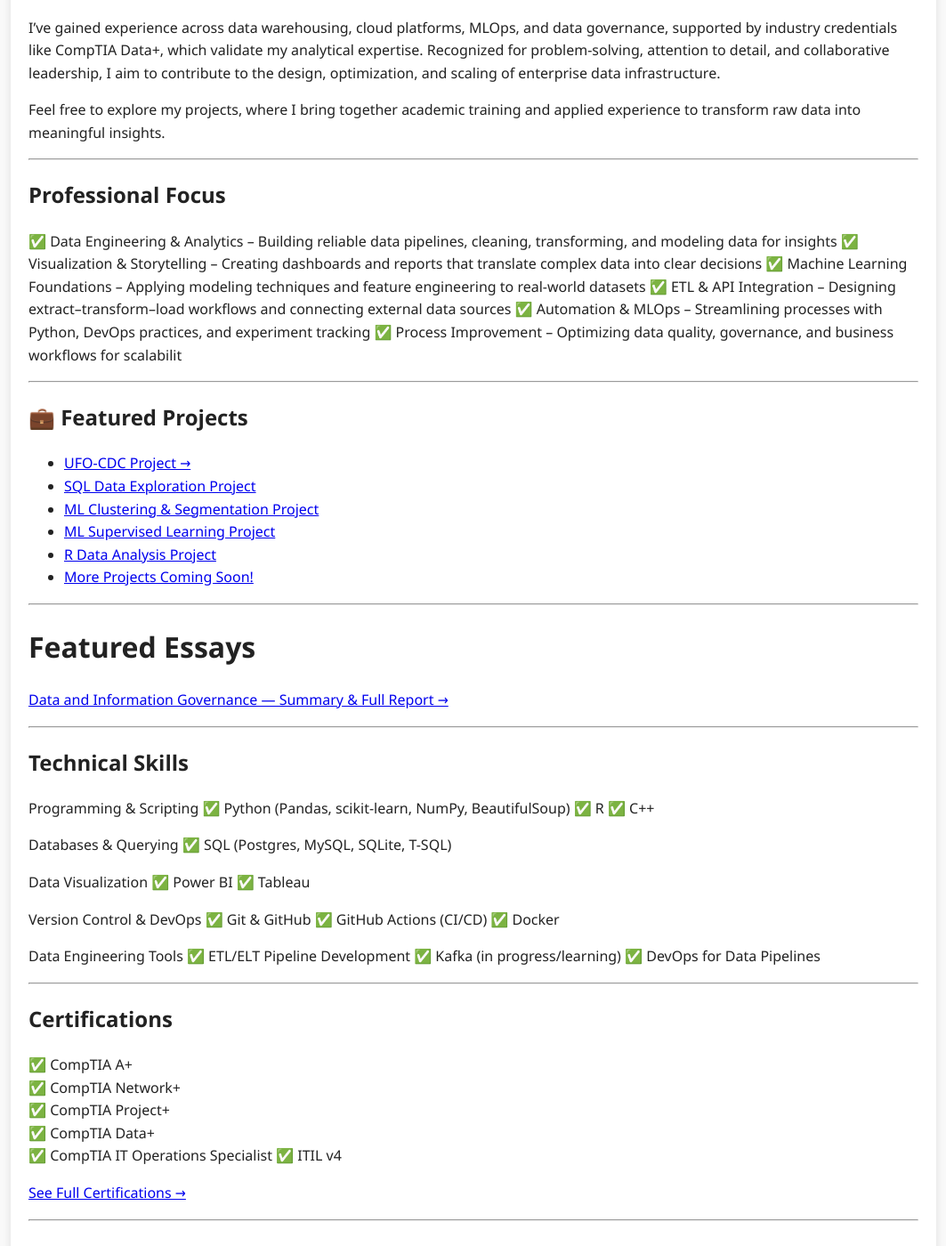
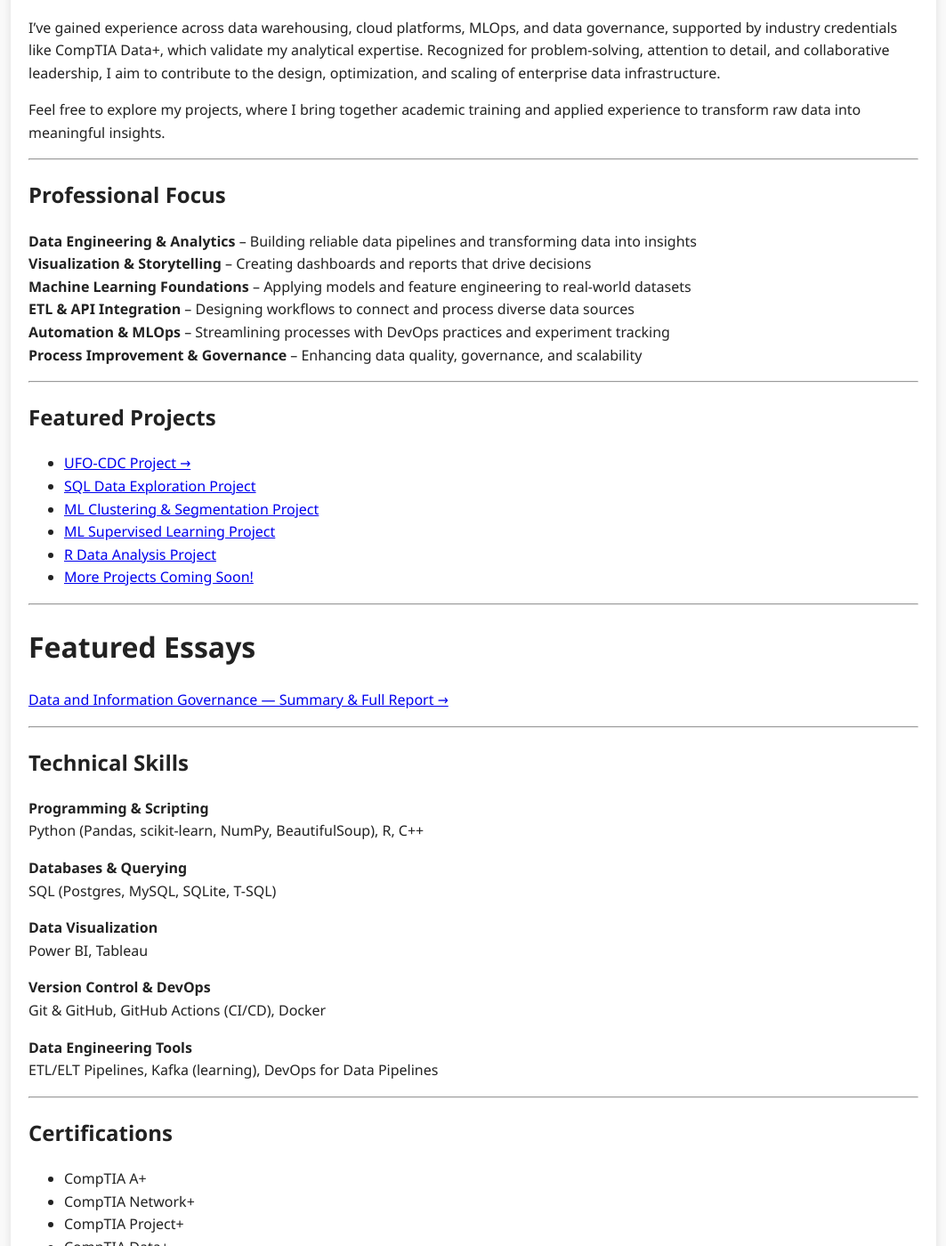
Before and after one commit to DantyDCook/portfolio, a Jekyll site: the page built from _pages/index.md, in a window 1280 px wide and 1400 px high, scrolled down 346 px. Shown: the whole window at 89% size, without its empty margins (108-1171 px from the left). Built offline with Jekyll 4.4.1, drawn with Linux system fonts in a browser that asks for light colours; some of the changed text lies outside the part shown.

Commit message:
updates to index md file

```diff
--- a/_pages/index.md
+++ b/_pages/index.md
@@ -16,16 +16,16 @@
 
 ## Professional Focus
 
-✅ Data Engineering & Analytics – Building reliable data pipelines, cleaning, transforming, and modeling data for insights
-✅ Visualization & Storytelling – Creating dashboards and reports that translate complex data into clear decisions
-✅ Machine Learning Foundations – Applying modeling techniques and feature engineering to real-world datasets
-✅ ETL & API Integration – Designing extract–transform–load workflows and connecting external data sources
-✅ Automation & MLOps – Streamlining processes with Python, DevOps practices, and experiment tracking
-✅ Process Improvement – Optimizing data quality, governance, and business workflows for scalabilit
+**Data Engineering & Analytics** – Building reliable data pipelines and transforming data into insights
+**Visualization & Storytelling** – Creating dashboards and reports that drive decisions
+**Machine Learning Foundations** – Applying models and feature engineering to real-world datasets
+**ETL & API Integration** – Designing workflows to connect and process diverse data sources
+**Automation & MLOps** – Streamlining processes with DevOps practices and experiment tracking
+**Process Improvement & Governance** – Enhancing data quality, governance, and scalability
 
 ---
 
-## 💼 Featured Projects
+## Featured Projects
 
 - [UFO-CDC Project →]({{ '/projects/ufo-cdc/' | relative_url }})
 - [SQL Data Exploration Project]({{ '/projects/sql-project/' | relative_url }})
@@ -45,38 +45,31 @@
 
 ## Technical Skills
 
-Programming & Scripting
-✅ Python (Pandas, scikit-learn, NumPy, BeautifulSoup)
-✅ R
-✅ C++
+**Programming & Scripting**
+Python (Pandas, scikit-learn, NumPy, BeautifulSoup), R, C++
 
-Databases & Querying
-✅ SQL (Postgres, MySQL, SQLite, T-SQL)
+**Databases & Querying**
+SQL (Postgres, MySQL, SQLite, T-SQL)
 
-Data Visualization
-✅ Power BI
-✅ Tableau
+**Data Visualization**
+Power BI, Tableau
 
-Version Control & DevOps
-✅ Git & GitHub
-✅ GitHub Actions (CI/CD)
-✅ Docker
+**Version Control & DevOps**
+Git & GitHub, GitHub Actions (CI/CD), Docker
 
-Data Engineering Tools
-✅ ETL/ELT Pipeline Development
-✅ Kafka (in progress/learning)
-✅ DevOps for Data Pipelines
+**Data Engineering Tools**
+ETL/ELT Pipelines, Kafka (learning), DevOps for Data Pipelines
 
 ---
 
 ## Certifications
 
-✅ CompTIA A+
-✅ CompTIA Network+
-✅ CompTIA Project+
-✅ CompTIA Data+
-✅ CompTIA IT Operations Specialist
-✅ ITIL v4
+- CompTIA A+
+- CompTIA Network+
+- CompTIA Project+
+- CompTIA Data+
+- CompTIA IT Operations Specialist (CIOS)
+- ITIL v4
 
 [See Full Certifications →](/certifications)
 
@@ -84,8 +77,8 @@
 
 ## Education
 
-✅ B.S. Data Analytics (WGU - In Progress)
-✅ A.A.B.A Information Systems (AIU)
+- B.S. Data Analytics (WGU - In Progress)
+- A.A.B.A Information Systems (AIU)
 
 ---
 
@@ -94,13 +87,13 @@
 ---
 -->
 
-## 🏷️ Explore by Tags
+## Explore by Tags
 
 [Explore Tags →](/tags)
 
 ---
 
-## 📄 Learn More
+## Learn More
 
 - [Résumé]({{ '/resume' | relative_url }})
 - [About Me]({{ '/about' | relative_url }})
@@ -110,7 +103,7 @@
 
 ---
 
-## 🤝 Let’s Connect
+## Let’s Connect
 
 I’m always open to opportunities and collaboration — feel free to [reach out](mailto:DantyDCook+hireme@gmail.com)! 🚀
 
```
